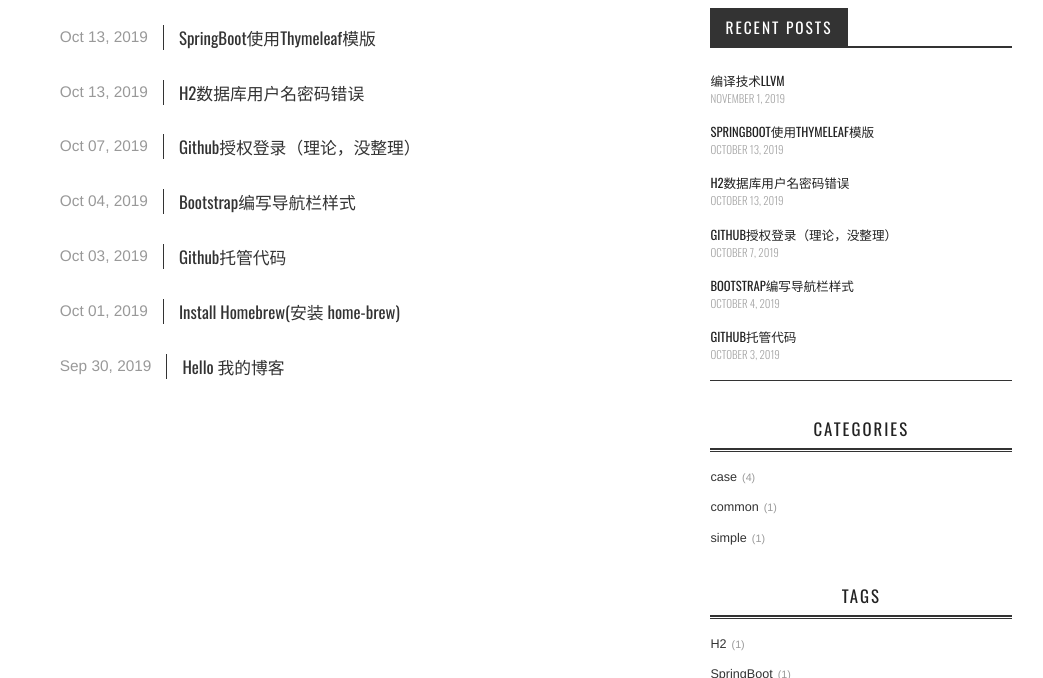
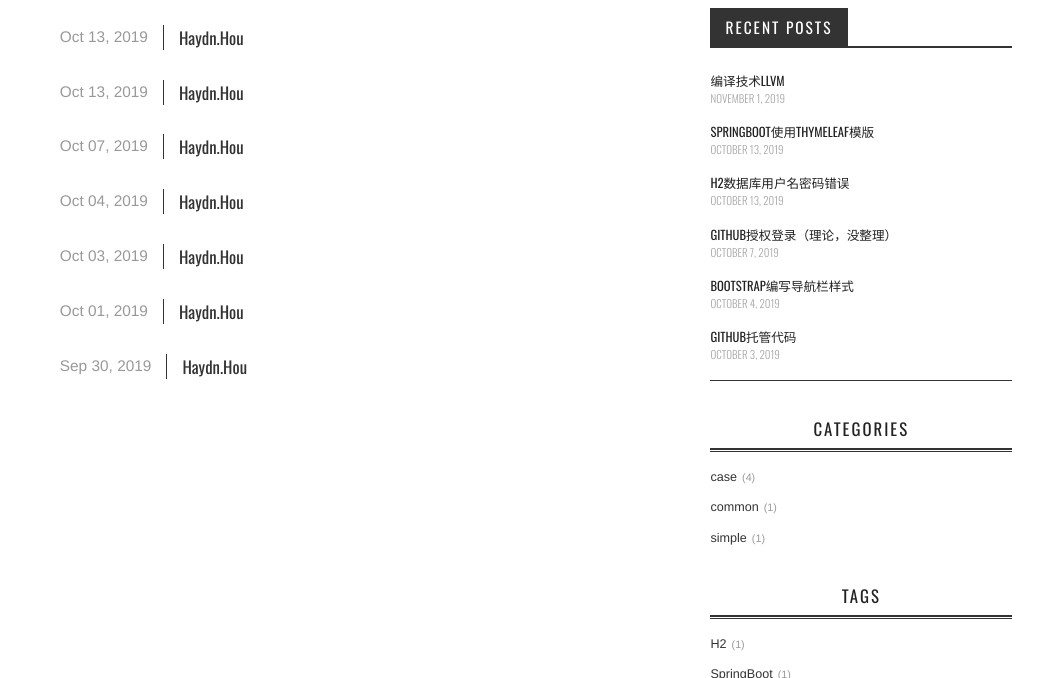
Before and after one commit to Code-Mokey/Code-Mokey.github.io, a plain HTML site: page archives/2019/index.html in a window 1280 px wide. Shown: the part 422-1100 px from the top of the page, without its empty margins (118-1161 px from the left). Drawn offline with nearby package versions, Linux system fonts and the light colour scheme; some packages are replaced by stand-ins of ours; no server answers; a script that the page names is missing.

Commit message:
Site updated: 2020-04-08 23:21:25

```diff
--- a/archives/2019/index.html
+++ b/archives/2019/index.html
@@ -132,7 +132,7 @@
 
 
     <h1 class="thumb" itemprop="name">
-      <a class="archive-article-title" href="/2019/11/01/%E7%BC%96%E8%AF%91%E6%8A%80%E6%9C%AFLLVM/">编译技术LLVM</a>
+      <a class="archive-article-title" href="/2019/11/01/%E7%BC%96%E8%AF%91%E6%8A%80%E6%9C%AFLLVM/">Haydn.Hou</a>
     </h1>
 
 
@@ -152,7 +152,7 @@
 
 
     <h1 class="thumb" itemprop="name">
-      <a class="archive-article-title" href="/2019/10/13/SpringBoot%E4%BD%BF%E7%94%A8Thymeleaf%E6%A8%A1%E7%89%88/">SpringBoot使用Thymeleaf模版</a>
+      <a class="archive-article-title" href="/2019/10/13/SpringBoot%E4%BD%BF%E7%94%A8Thymeleaf%E6%A8%A1%E7%89%88/">Haydn.Hou</a>
     </h1>
 
 
@@ -172,7 +172,7 @@
 
 
     <h1 class="thumb" itemprop="name">
-      <a class="archive-article-title" href="/2019/10/13/H2%E6%95%B0%E6%8D%AE%E5%BA%93%E5%B5%8C%E5%85%A5idea%E5%87%BA%E9%94%99/">H2数据库用户名密码错误</a>
+      <a class="archive-article-title" href="/2019/10/13/H2%E6%95%B0%E6%8D%AE%E5%BA%93%E5%B5%8C%E5%85%A5idea%E5%87%BA%E9%94%99/">Haydn.Hou</a>
     </h1>
 
 
@@ -192,7 +192,7 @@
 
 
     <h1 class="thumb" itemprop="name">
-      <a class="archive-article-title" href="/2019/10/07/github%E6%8E%88%E6%9D%83%E7%99%BB%E5%BD%95/">Github授权登录（理论，没整理）</a>
+      <a class="archive-article-title" href="/2019/10/07/github%E6%8E%88%E6%9D%83%E7%99%BB%E5%BD%95/">Haydn.Hou</a>
     </h1>
 
 
@@ -212,7 +212,7 @@
 
 
     <h1 class="thumb" itemprop="name">
-      <a class="archive-article-title" href="/2019/10/04/Bootstrap%E7%BC%96%E5%86%99%E5%AF%BC%E8%88%AA%E6%A0%8F%E6%A0%B7%E5%BC%8F/">Bootstrap编写导航栏样式</a>
+      <a class="archive-article-title" href="/2019/10/04/Bootstrap%E7%BC%96%E5%86%99%E5%AF%BC%E8%88%AA%E6%A0%8F%E6%A0%B7%E5%BC%8F/">Haydn.Hou</a>
     </h1>
 
 
@@ -232,7 +232,7 @@
 
 
     <h1 class="thumb" itemprop="name">
-      <a class="archive-article-title" href="/2019/10/03/Github%E6%89%98%E7%AE%A1%E4%BB%A3%E7%A0%81/">Github托管代码</a>
+      <a class="archive-article-title" href="/2019/10/03/Github%E6%89%98%E7%AE%A1%E4%BB%A3%E7%A0%81/">Haydn.Hou</a>
     </h1>
 
 
@@ -252,7 +252,7 @@
 
 
     <h1 class="thumb" itemprop="name">
-      <a class="archive-article-title" href="/2019/10/01/Install%20Homebrew/">Install Homebrew(安装 home-brew)</a>
+      <a class="archive-article-title" href="/2019/10/01/Install%20Homebrew/">Haydn.Hou</a>
     </h1>
 
 
@@ -272,7 +272,7 @@
 
 
     <h1 class="thumb" itemprop="name">
-      <a class="archive-article-title" href="/2019/09/30/hello-world/">Hello 我的博客</a>
+      <a class="archive-article-title" href="/2019/09/30/hello-world/">Haydn.Hou</a>
     </h1>
 
 
```
Also changed, not shown: archives/2019/09/index.html (+1 -1 lines), archives/2019/10/index.html (+6 -6 lines), archives/2019/11/index.html (+1 -1 lines), archives/index.html (+8 -8 lines), categories/case/index.html (+4 -4 lines), categories/common/index.html (+1 -1 lines), categories/simple/index.html (+1 -1 lines), index.html (+8 -8 lines), tags/H2/index.html (+1 -1 lines), tags/SpringBoot/index.html (+1 -1 lines), tags/入门/index.html (+1 -1 lines), tags/教程/index.html (+5 -5 lines), tags/数据库/index.html (+1 -1 lines), tags/菜鸟/index.html (+3 -3 lines).
